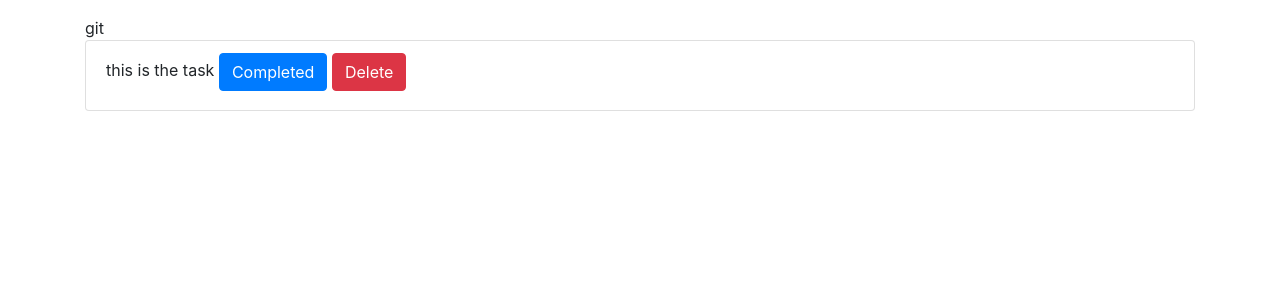
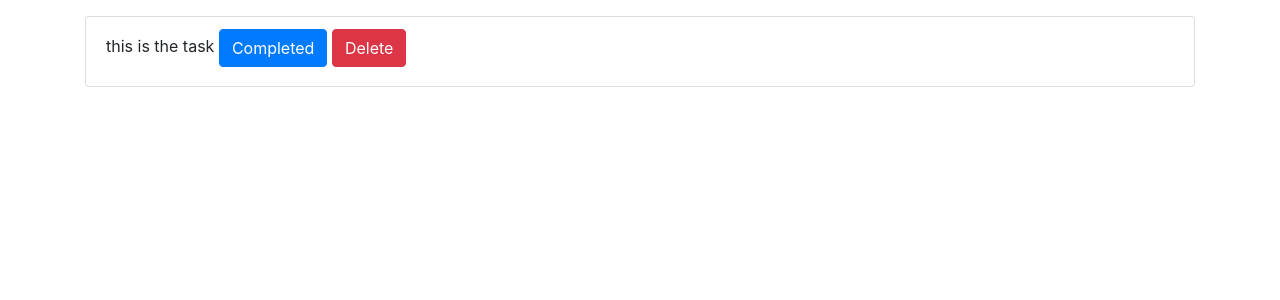
Before and after one commit to Abhi204655/TodoApp, a Django app: page / in a window 1280 px wide. Shown: the top 300 px of the page. Run offline with Django 3.2, Linux system fonts and the light colour scheme; data comes from the database, SQL or seed files in the repository; both versions use the stored data as it was after the commit; some libraries are stand-ins or nearby versions.

Commit message:
commited some change

```diff
--- a/Todo/templates/App/base.html
+++ b/Todo/templates/App/base.html
@@ -19,7 +19,7 @@
     <body>
 
         <div class="container my-3">
-            <form method="POST">git </form>
+            <form method="POST"> </form>
             <ul class="list-group">
                 {% for task in tasks %}
                 {% if task.completed %}
```
Also changed, not shown: Todo/db.sqlite3.
